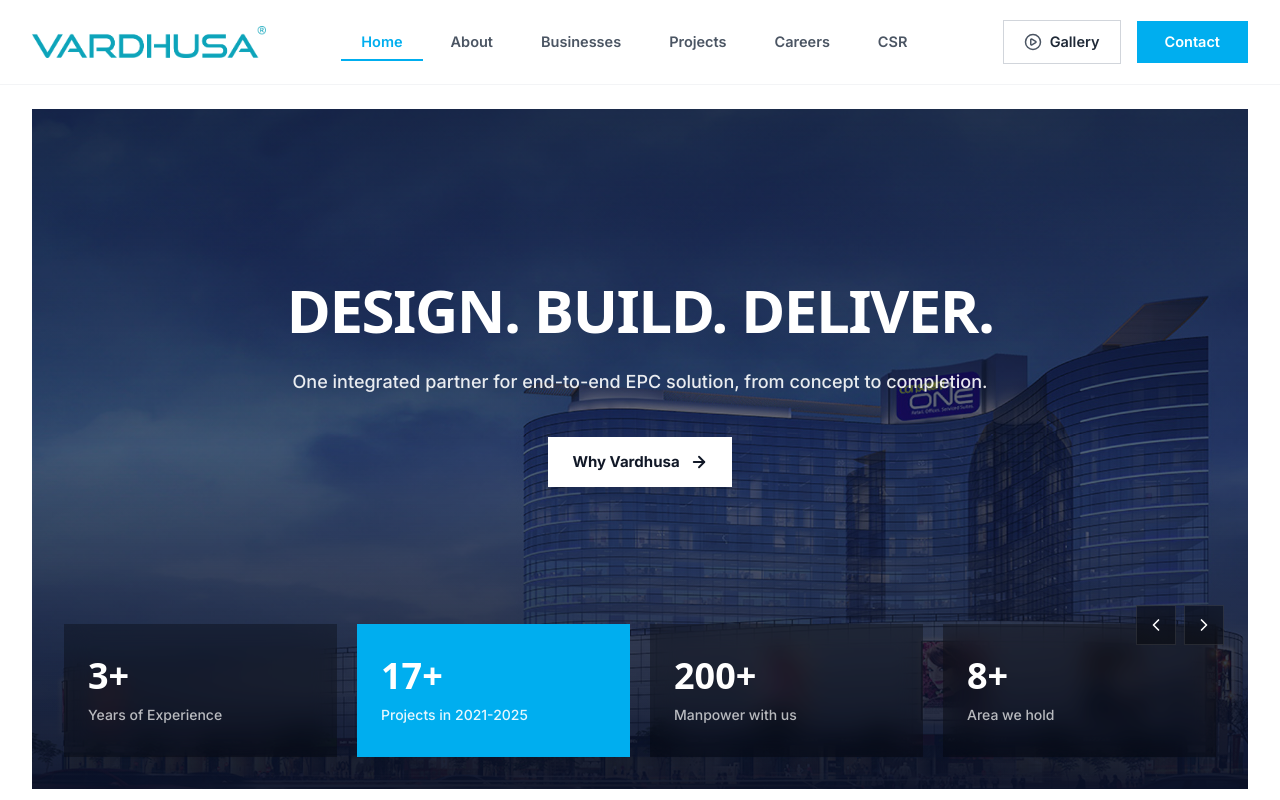
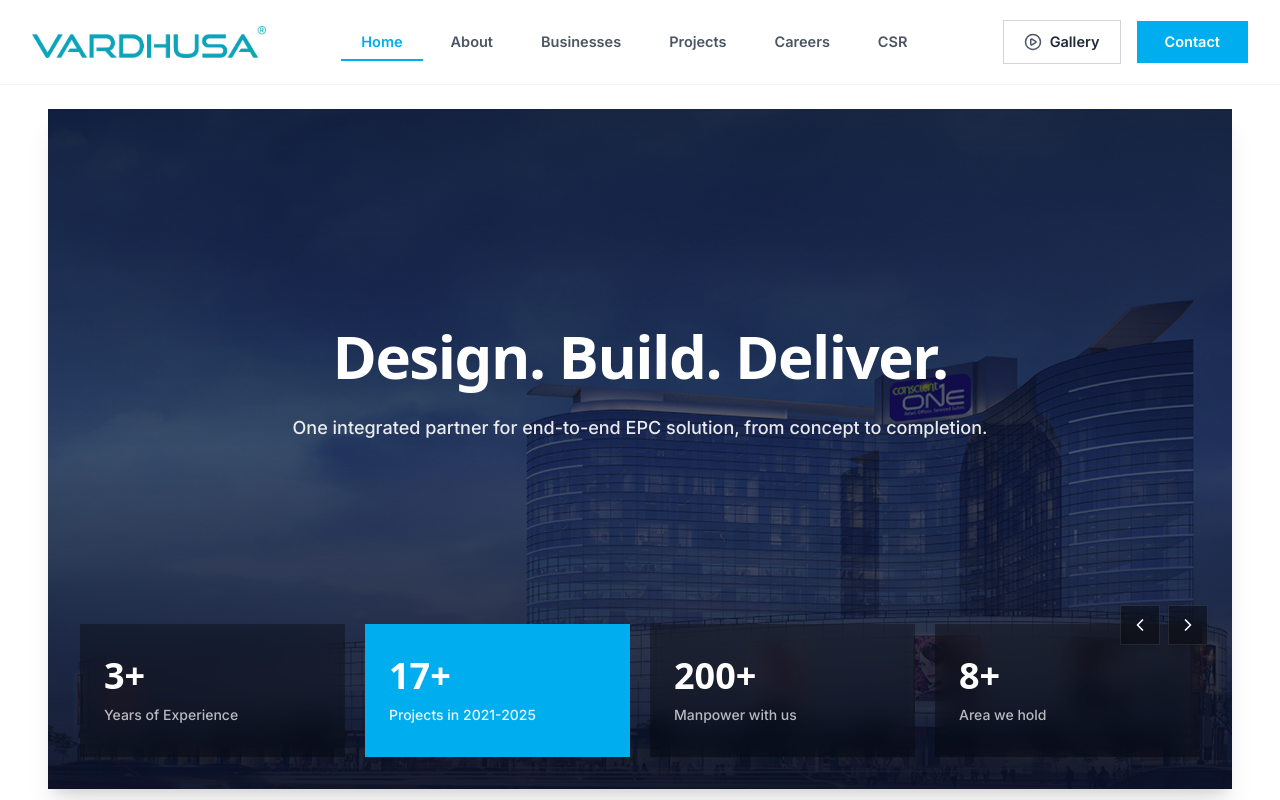
Before and after one commit to bhar1gitr/Vardhusa, a React (Vite) app: page / in a window 1280 px wide. Shown: the top 800 px of the page. Built offline with nearby package versions, Linux system fonts and the light colour scheme.

Commit message:
added projects

```diff
--- a/src/components/Hero.jsx
+++ b/src/components/Hero.jsx
@@ -54,10 +54,10 @@ export default function Hero() {
   };
 
   return (
-    <section id="home" className="container mx-auto px-4 lg:px-8 pt-6 pb-12">
-      <div className="relative overflow-hidden min-h-[85vh] flex flex-col rounded-none">
+    <section id="home" className="w-full px-4 sm:px-6 lg:px-12 pt-6 pb-12">
+      <div className="max-w-[1440px] mx-auto relative overflow-hidden min-h-[85vh] flex flex-col rounded-none shadow-xl">
 
-        {/* Background Image Carousel Slides (Centered Properly) */}
+        {/* Background Image Carousel Slides (Fully Centered & Responsive) */}
         {BACKGROUND_IMAGES.map((img, index) => (
           <div
             key={index}
@@ -72,34 +72,34 @@ export default function Hero() {
         ))}
 
         {/* Dark Gradient Overlay for text readability */}
-        <div className="absolute inset-0 bg-gradient-to-b from-[#0a1128]/80 via-[#0a1128]/60 to-[#0a1128]/95 z-0" />
+        <div className="absolute inset-0 bg-gradient-to-b from-[#0a1128]/85 via-[#0a1128]/65 to-[#0a1128]/95 z-0" />
 
         {/* Hero Content */}
         <div className="relative z-10 flex-1 flex flex-col items-center justify-center text-center px-6 pt-24 pb-16">
           <h1 className="font-sans font-extrabold text-white text-[36px] sm:text-[48px] md:text-[60px] leading-[1.1] max-w-5xl tracking-tight">
-            DESIGN. BUILD. DELIVER.
+            Design. Build. Deliver.
           </h1>
           <p className="text-white/90 text-[16px] md:text-[18px] max-w-3xl mt-6 leading-relaxed font-medium">
             One integrated partner for end-to-end EPC solution, from concept to completion.
           </p>
-          <button className="mt-10 flex items-center gap-2.5 bg-white hover:bg-gray-50 text-gray-900 font-bold rounded-none px-6 py-3.5 text-[15px] transition-colors shadow-lg group">
+          {/* <button className="mt-10 flex items-center gap-2.5 bg-white hover:bg-gray-50 text-gray-900 font-bold rounded-none px-6 py-3.5 text-[15px] transition-colors shadow-lg group">
             Why Vardhusa
             <ArrowRight size={18} strokeWidth={2.5} className="group-hover:translate-x-1 transition-transform" />
-          </button>
+          </button> */}
         </div>
 
         {/* Carousel Navigation Controls (Left & Right Arrows) */}
         <div className="absolute right-6 bottom-36 z-20 flex items-center gap-2">
           <button
             onClick={handlePrev}
-            className="w-10 h-10 bg-black/40 hover:bg-[#00AEEF] text-white flex items-center justify-center backdrop-blur-md transition-colors rounded-none border border-white/10"
+            className="w-10 h-10 bg-black/40 hover:bg-[#00AEEF] text-white flex items-center justify-center backdrop-blur-md transition-colors rounded-none border border-white/10 shadow-md cursor-pointer"
             aria-label="Previous slide"
           >
             <ChevronLeft size={20} />
           </button>
           <button
             onClick={handleNext}
-            className="w-10 h-10 bg-black/40 hover:bg-[#00AEEF] text-white flex items-center justify-center backdrop-blur-md transition-colors rounded-none border border-white/10"
+            className="w-10 h-10 bg-black/40 hover:bg-[#00AEEF] text-white flex items-center justify-center backdrop-blur-md transition-colors rounded-none border border-white/10 shadow-md cursor-pointer"
             aria-label="Next slide"
           >
             <ChevronRight size={20} />
--- a/src/pages/Projects.jsx
+++ b/src/pages/Projects.jsx
@@ -3,6 +3,16 @@ import { motion, AnimatePresence } from "framer-motion";
 import { MapPin } from "lucide-react";
 import PageHero from "../components/PageHero";
 import Reveal from "../components/Reveal";
+
+// Import all 8 project images correctly from assets
+import project1 from "../assets/projects/1 LEH Airport.png";
+import project2 from "../assets/projects/2 Conscient One.jpg";
+import project3 from "../assets/projects/3 Dhoot Time Arcade 1.jpg";
+import project4 from "../assets/projects/4 Indospace Warehouse.jpeg";
+import project5 from "../assets/projects/5 schott kaisha.jpeg";
+import project6 from "../assets/projects/6 Godrej Boulevard.jpeg";
+import project7 from "../assets/projects/7 Golf Green.jpeg";
+import project8 from "../assets/projects/8 Experion Capital.jpg";
 
 const CATEGORIES = [
   "All",
@@ -18,46 +28,60 @@ const CATEGORIES = [
 
 const PROJECTS = [
   {
-    name: "Piramal North Tower",
-    location: "Mahalaxmi, Mumbai",
+    name: "Leh Airport",
+    location: "Ladakh, India",
+    category: "Infrastructure",
+    scope: "Plumbing & Firefighting",
+    img: project1,
+  },
+  {
+    name: "Conscient One",
+    location: "Gurugram, Haryana",
+    category: "Commercial",
+    scope: "Plumbing & Firefighting",
+    img: project2,
+  },
+  {
+    name: "Time Arcade",
+    location: "Gurugram, Haryana",
+    category: "Commercial",
+    scope: "Plumbing & Firefighting",
+    img: project3,
+  },
+  {
+    name: "Indospace Badli",
+    location: "Badli, Haryana",
+    category: "Industrial",
+    scope: "Firefighting",
+    img: project4,
+  },
+  {
+    name: "Schott Kaisha",
+    location: "India",
+    category: "Industrial",
+    scope: "Plumbing & Firefighting",
+    img: project5,
+  },
+  {
+    name: "Godrej Boulevard",
+    location: "India",
     category: "Residential",
     scope: "Plumbing & Firefighting",
-    img: "https://images.unsplash.com/photo-1545324418-cc1a3fa10c00?auto=format&fit=crop&w=900&q=80",
+    img: project6,
   },
   {
-    name: "Orion Business Park",
-    location: "BKC, Mumbai",
-    category: "Commercial",
-    scope: "Full MEP",
-    img: "https://images.unsplash.com/photo-1486406146926-c627a92ad1ab?auto=format&fit=crop&w=900&q=80",
+    name: "Golf Green",
+    location: "India",
+    category: "Residential",
+    scope: "Plumbing & Firefighting",
+    img: project7,
   },
   {
-    name: "Coastal Metro Depot",
-    location: "Navi Mumbai",
-    category: "Infrastructure",
-    scope: "Mechanical & Electrical",
-    img: "https://images.unsplash.com/photo-1541888946425-d81bb19240f5?auto=format&fit=crop&w=900&q=80",
-  },
-  {
-    name: "Serene Heights",
-    location: "Thane, Maharashtra",
-    category: "Residential",
-    scope: "Plumbing",
-    img: "https://images.unsplash.com/photo-1512917774080-9991f1c4c750?auto=format&fit=crop&w=900&q=80",
-  },
-  {
-    name: "Vertex Corporate Plaza",
-    location: "Lower Parel, Mumbai",
+    name: "Experion Capital",
+    location: "India",
     category: "Commercial",
-    scope: "Electrical & Firefighting",
-    img: "https://images.unsplash.com/photo-1497366811353-6870744d04b2?auto=format&fit=crop&w=900&q=80",
-  },
-  {
-    name: "Riverfront Pumping Station",
-    location: "Pune, Maharashtra",
-    category: "Infrastructure",
-    scope: "Mechanical",
-    img: "https://images.unsplash.com/photo-1504328345606-18bbc8c9d7d1?auto=format&fit=crop&w=900&q=80",
+    scope: "Plumbing & Firefighting",
+    img: project8,
   },
 ];
 
@@ -78,7 +102,7 @@ export default function Projects() {
         eyebrow="Our Projects"
         title="Projects That Define"
         highlight="Our Expertise"
-        subtitle="A growing portfolio of residential towers, commercial developments, and infrastructure works across Maharashtra."
+        subtitle="A growing portfolio of residential towers, commercial developments, and infrastructure works across regions."
         img="https://images.unsplash.com/photo-1486406146926-c627a92ad1ab?auto=format&fit=crop&w=1600&q=80"
       />
 
```
